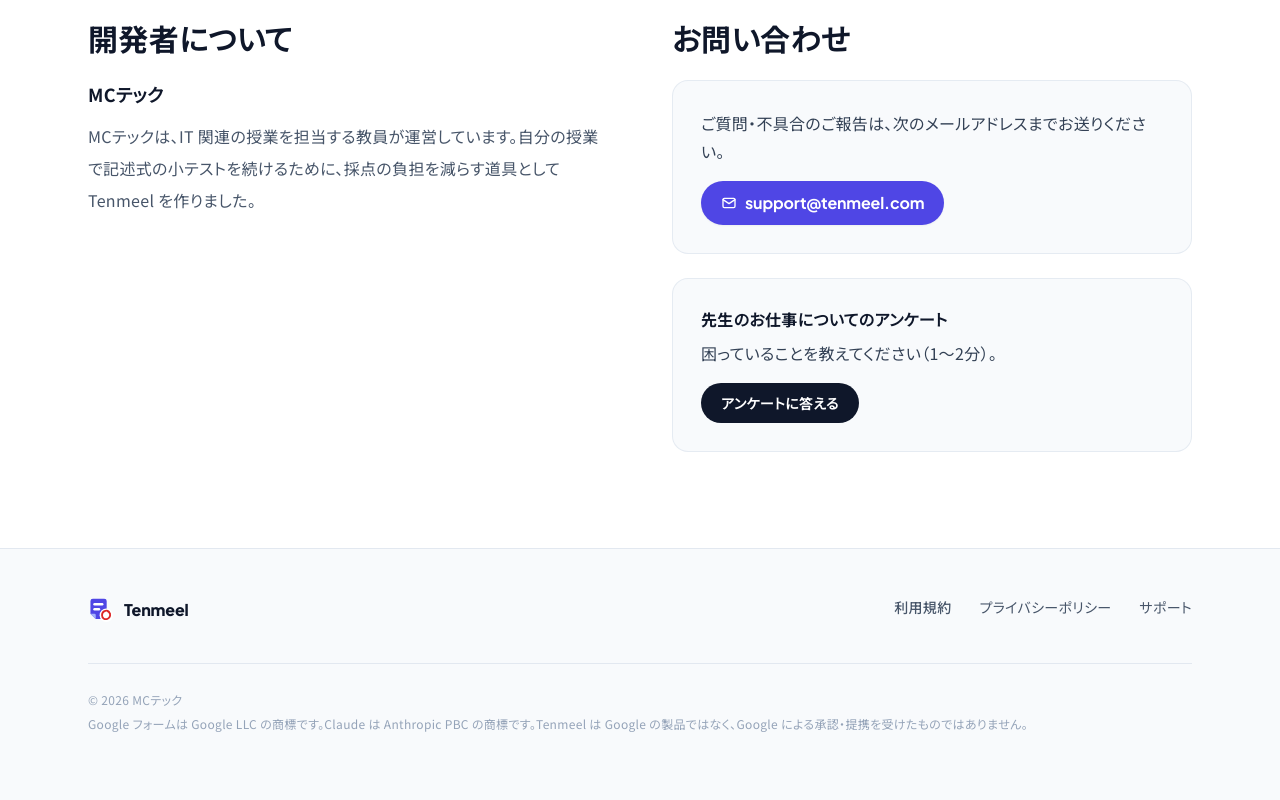
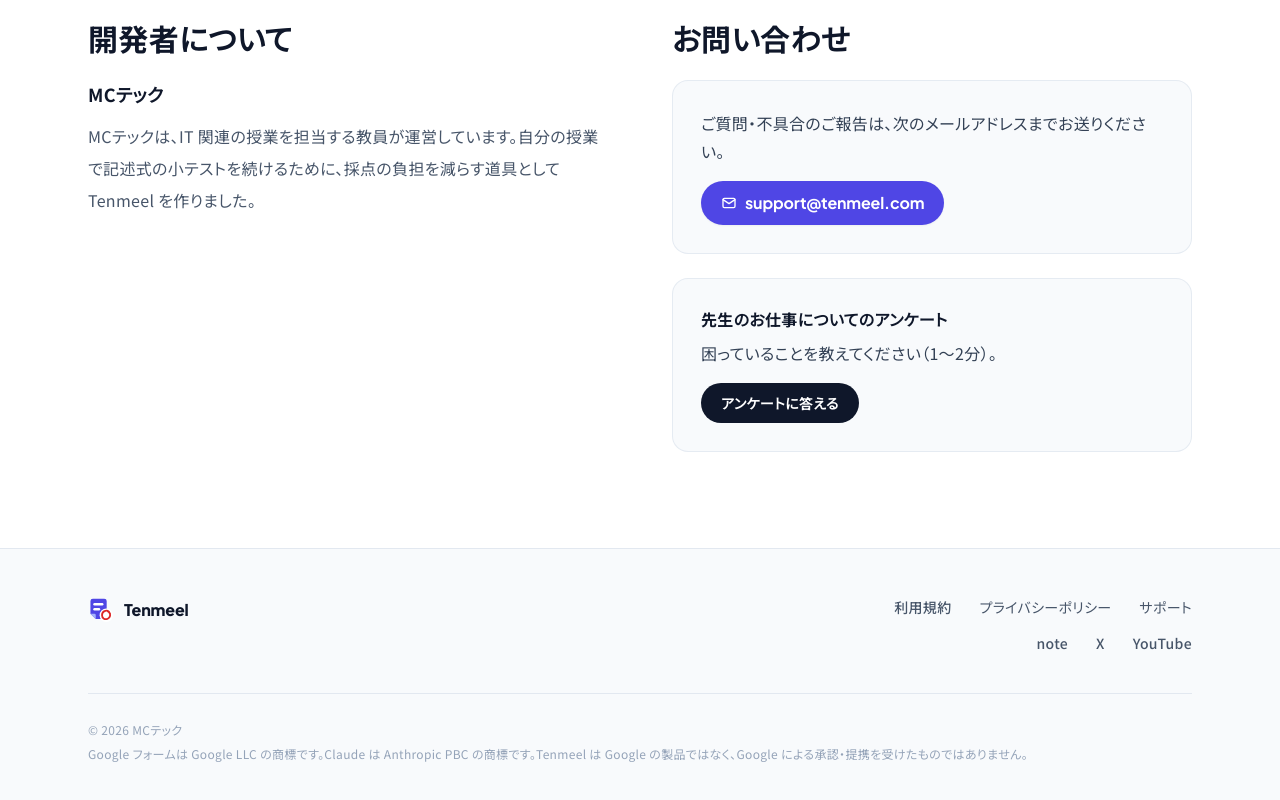
Before and after one commit to tenmeel/tenmeel-web, a plain HTML site: page index.html in a window 1280 px wide. Shown: the part 4571-5371 px from the top of the page. Drawn offline with Linux system fonts and the light colour scheme; a web font is replaced by a local one.

Commit message:
フッターに note・X・YouTube へのリンクを追加（全ページ）
Co-Authored-By: Claude Opus 5.5 <noreply@anthropic.com>

```diff
--- a/index.html
+++ b/index.html
@@ -291,11 +291,18 @@
           <img src="/favicon.svg" alt="" width="26" height="26" class="h-[26px] w-[26px]">
           Tenmeel
         </a>
-        <nav aria-label="フッター" class="flex flex-wrap gap-x-7 gap-y-3 text-sm font-medium text-slate-600">
-          <a class="hover:text-slate-900" href="/terms/">利用規約</a>
-          <a class="hover:text-slate-900" href="/privacy/">プライバシーポリシー</a>
-          <a class="hover:text-slate-900" href="/support/">サポート</a>
-        </nav>
+        <div class="flex flex-col gap-4 sm:items-end">
+          <nav aria-label="フッター" class="flex flex-wrap gap-x-7 gap-y-3 text-sm font-medium text-slate-600">
+            <a class="hover:text-slate-900" href="/terms/">利用規約</a>
+            <a class="hover:text-slate-900" href="/privacy/">プライバシーポリシー</a>
+            <a class="hover:text-slate-900" href="/support/">サポート</a>
+          </nav>
+          <nav aria-label="SNS" class="flex flex-wrap gap-x-7 gap-y-3 text-sm font-medium text-slate-600">
+            <a class="hover:text-slate-900" href="https://note.com/tenmeel" target="_blank" rel="noopener">note</a>
+            <a class="hover:text-slate-900" href="https://x.com/tenmeel" target="_blank" rel="noopener">X</a>
+            <a class="hover:text-slate-900" href="https://www.youtube.com/@Tenmeel" target="_blank" rel="noopener">YouTube</a>
+          </nav>
+        </div>
       </div>
       <div class="mt-10 border-t border-slate-200 pt-6 text-xs leading-6 text-slate-400">
         <p>© 2026 MCテック</p>
```
Also changed, not shown: en/privacy/index.html (+7 -0 lines), privacy/index.html (+7 -0 lines), quiz-prompts/index.html (+12 -5 lines), support/index.html (+12 -5 lines), survey/index.html (+12 -5 lines), terms/index.html (+12 -5 lines), tw.css.
